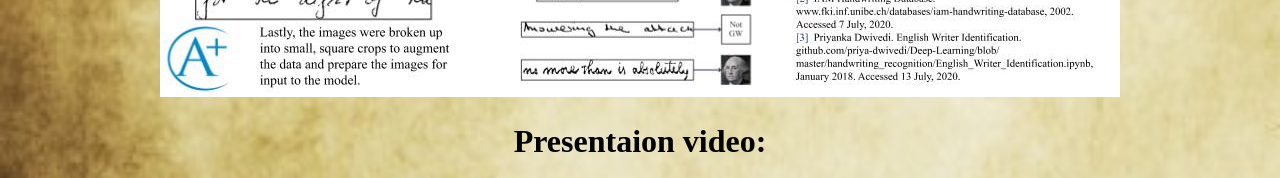
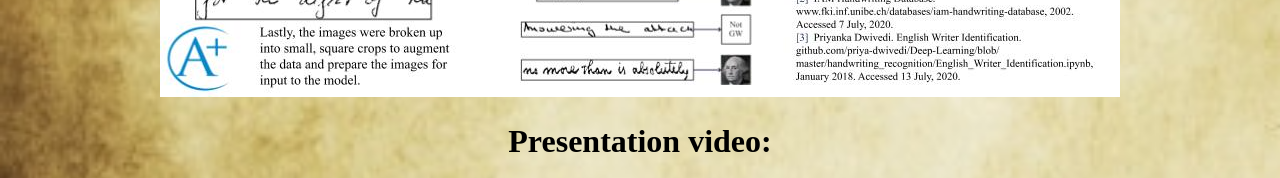
Before and after one commit to MehtaPlusTutoring-MLBootcamp20/SeaMLlessStAIrwells, a plain HTML site: page index.html in a window 1280 px wide. Shown: the part 1200-1378 px from the top of the page. Drawn offline with Linux system fonts and the light colour scheme; grey boxes are pictures that could not be loaded.

Commit message:
fix typo

```diff
--- a/index.html
+++ b/index.html
@@ -33,7 +33,7 @@
       <img src="poster.jpg" alt="Poster">
     </p>
     <h1>
-      Presentaion video:
+      Presentation video:
     </h1>
     <iframe width="560" height="315" src="https://www.youtube-nocookie.com/embed/KFj7n19xj1E" frameborder="0" allow="accelerometer; autoplay; encrypted-media; gyroscope; picture-in-picture" allowfullscreen></iframe>
     <p>Paper:</p>
```
